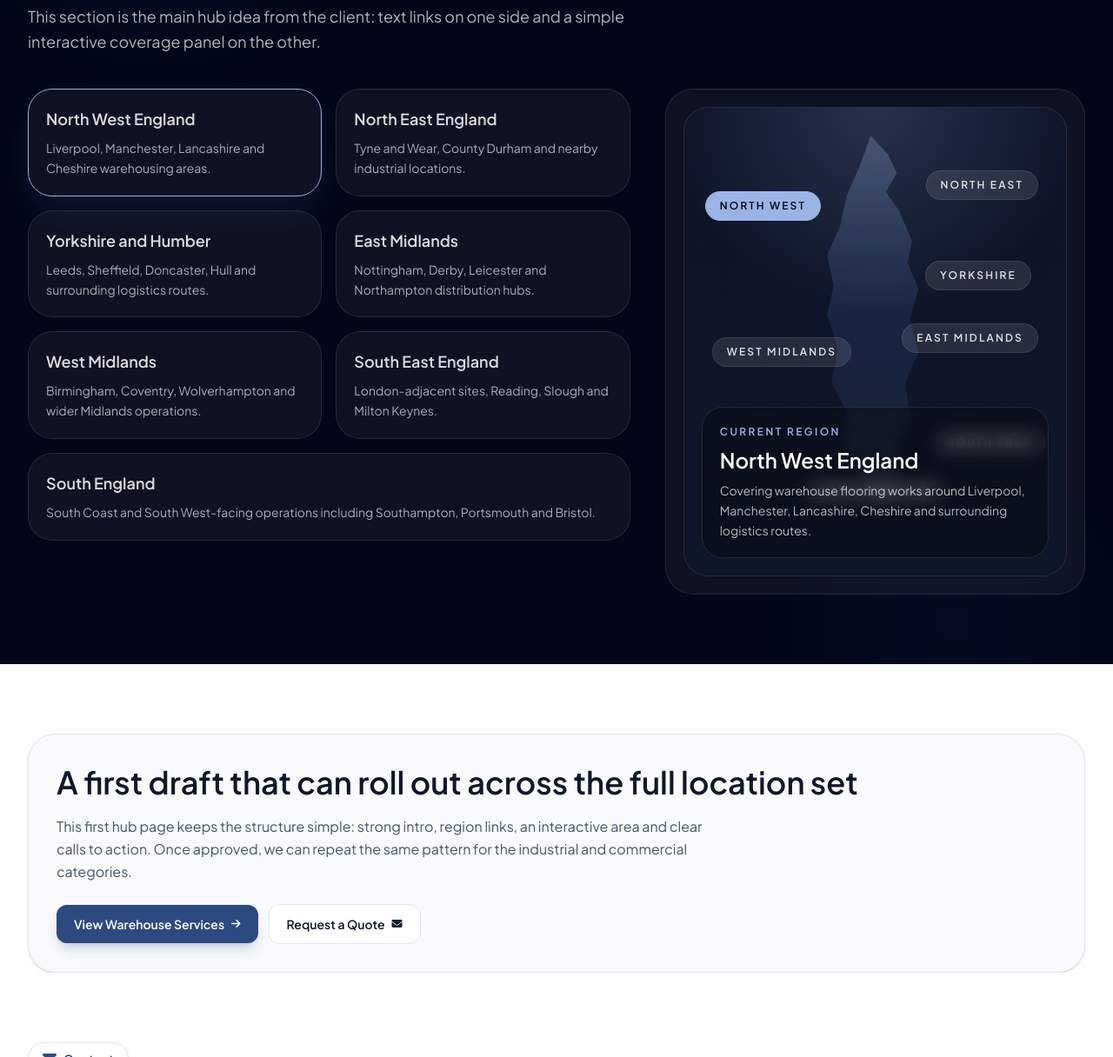
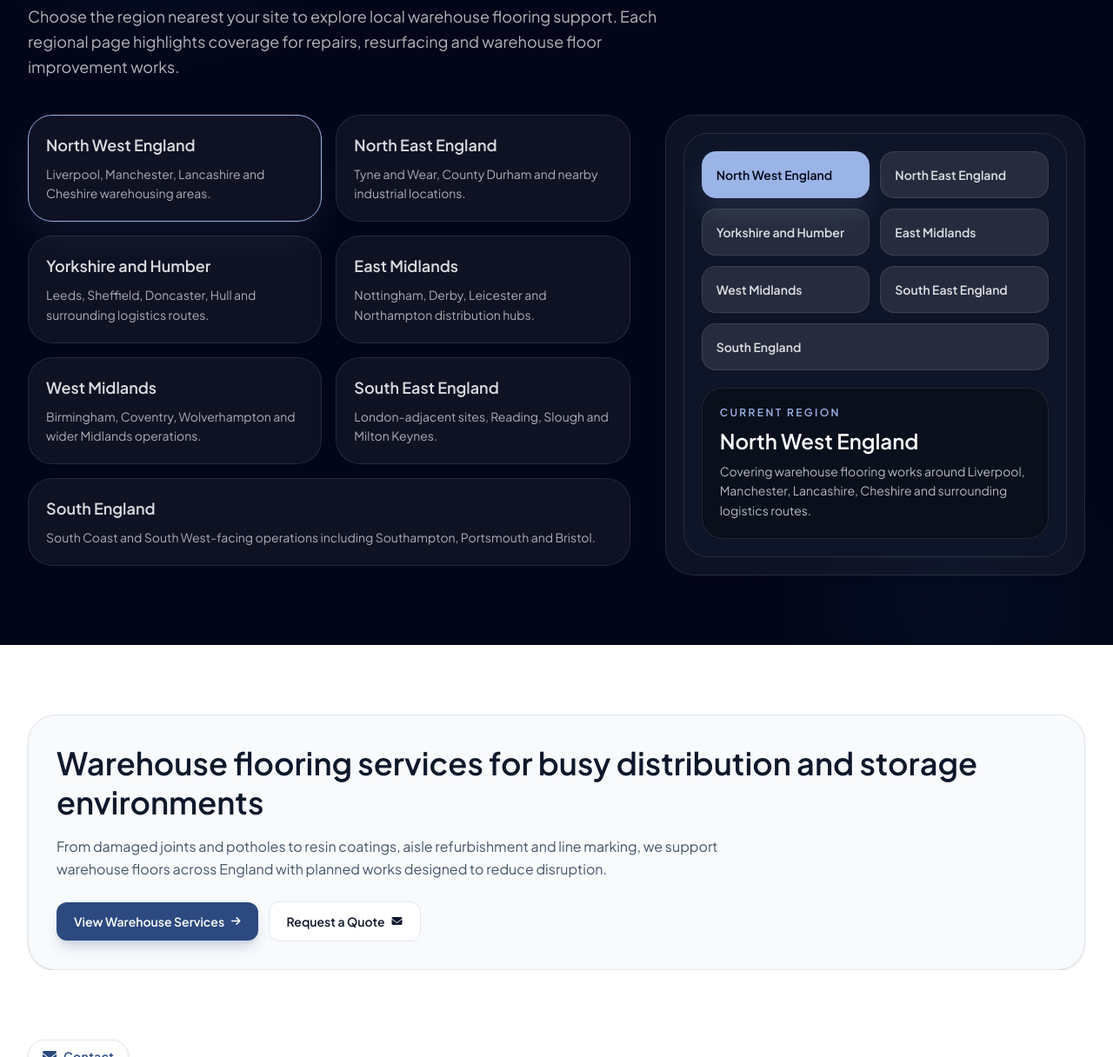
Before and after one commit to talhah-dev/fiverr_gb_flooring, a plain HTML site: page warehouse-flooring/near-me/index.html in a window 1280 px wide. Shown: the part 1039-2255 px from the top of the page at 87% size. Drawn offline with nearby package versions, Linux system fonts and the light colour scheme; a script that the page names is missing.

Commit message:
review added

```diff
--- a/warehouse-flooring/near-me/index.html
+++ b/warehouse-flooring/near-me/index.html
@@ -6,7 +6,7 @@
     <meta http-equiv="X-UA-Compatible" content="IE=edge" />
     <meta name="viewport" content="width=device-width, initial-scale=1.0" />
     <title>Warehouse Flooring Near Me | Industrial Floor Contractors</title>
-    <meta name="description" content="Warehouse flooring location hub for regional coverage across England." />
+    <meta name="description" content="Warehouse flooring services near you across key English regions, including repairs, resurfacing, resin flooring and aisle refurbishment." />
     <meta name="robots" content="index,follow" />
     <meta name="theme-color" content="#2c4a80" />
     <link rel="canonical" href="https://industrialfloorcontractors.co.uk/warehouse-flooring/near-me/" />
@@ -47,10 +47,7 @@
                         <h1
                             class="mt-5 max-w-4xl text-balance text-4xl font-extrabold leading-tight text-white sm:text-5xl md:text-6xl">
                             Warehouse flooring support across key regions in England</h1>
-                        <p class="mt-5 max-w-3xl text-pretty text-base leading-relaxed text-white/85 sm:text-lg">Use
-                            this hub page to guide users into the right regional warehouse flooring page. It combines
-                            text links with a more visual coverage selector, which is the direction the client asked for
-                            first.</p>
+                        <p class="mt-5 max-w-3xl text-pretty text-base leading-relaxed text-white/85 sm:text-lg">We provide warehouse floor repair, refurbishment and resin flooring support across key regions in England. Browse the coverage areas below to find the page nearest your site and learn more about our warehouse flooring services.</p>
                         <div class="mt-8 flex flex-wrap items-center gap-3">
                             <a href="#warehouse-coverage"
                                 class="inline-flex w-full items-center justify-center gap-2 rounded-xl bg-[#2c4a80] px-5 py-3 text-sm font-semibold text-white shadow-lg shadow-black/20 transition hover:-translate-y-0.5 hover:bg-[#244070] md:w-auto">Browse
@@ -62,16 +59,16 @@
                     </div>
                     <div class="mt-10 grid gap-4 md:grid-cols-3">
                         <div class="rounded-3xl border border-white/10 bg-white/10 p-5 backdrop-blur">
-                            <p class="text-xs font-semibold tracking-[0.2em] text-[#9bb4e6]">COVERAGE</p>
-                            <p class="mt-2 text-2xl font-bold text-white">7 regional pages</p>
+                            <p class="text-xs font-semibold tracking-[0.2em] text-[#9bb4e6]">REGIONAL COVERAGE</p>
+                            <p class="mt-2 text-2xl font-bold text-white">Key warehouse regions across England</p>
                         </div>
                         <div class="rounded-3xl border border-white/10 bg-white/10 p-5 backdrop-blur">
-                            <p class="text-xs font-semibold tracking-[0.2em] text-[#9bb4e6]">USE CASE</p>
-                            <p class="mt-2 text-2xl font-bold text-white">Hub before local detail</p>
+                            <p class="text-xs font-semibold tracking-[0.2em] text-[#9bb4e6]">SERVICE FOCUS</p>
+                            <p class="mt-2 text-2xl font-bold text-white">Repairs, resurfacing and resin systems</p>
                         </div>
                         <div class="rounded-3xl border border-white/10 bg-white/10 p-5 backdrop-blur">
-                            <p class="text-xs font-semibold tracking-[0.2em] text-[#9bb4e6]">FUTURE READY</p>
-                            <p class="mt-2 text-2xl font-bold text-white">Repeatable for other categories</p>
+                            <p class="text-xs font-semibold tracking-[0.2em] text-[#9bb4e6]">PLANNED WORKS</p>
+                            <p class="mt-2 text-2xl font-bold text-white">Solutions arranged around live operations</p>
                         </div>
                     </div>
                 </div>
@@ -87,12 +84,11 @@
                     <div
                         class="inline-flex items-center gap-2 rounded-full border border-white/10 bg-white/5 px-4 py-2 text-[#9bb4e6] backdrop-blur">
                         <i class="fa-solid fa-location-crosshairs"></i><span
-                            class="text-sm font-semibold tracking-wide">Region Selector</span></div>
+                            class="text-sm font-semibold tracking-wide">Region Selector</span>
+                    </div>
                     <h2 class="mt-4 text-3xl font-semibold leading-tight text-white sm:text-4xl">Use the coverage map or
                         text links to choose a region</h2>
-                    <p class="mt-3 max-w-3xl text-base leading-relaxed text-white/70 sm:text-lg">This section is the
-                        main hub idea from the client: text links on one side and a simple interactive coverage panel on
-                        the other.</p>
+                    <p class="mt-3 max-w-3xl text-base leading-relaxed text-white/70 sm:text-lg">Choose the region nearest your site to explore local warehouse flooring support. Each regional page highlights coverage for repairs, resurfacing and warehouse floor improvement works.</p>
                 </div>
                 <div class="mt-10 grid gap-10 lg:grid-cols-12">
                     <div class="lg:col-span-7">
@@ -143,40 +139,39 @@
                     </div>
                     <div class="lg:col-span-5">
                         <div class="rounded-[2rem] border border-white/10 bg-white/5 p-5 backdrop-blur">
-                            <div
-                                class="relative md:h-[540px] h-[330px] overflow-hidden rounded-[1.75rem] border border-white/10 bg-slate-900/80">
-                                <div
-                                    class="absolute inset-0 bg-[radial-gradient(circle_at_top,_rgba(155,180,230,0.18),_transparent_40%),linear-gradient(180deg,_rgba(15,23,42,0.25),_rgba(15,23,42,0.8))]">
+                            <div class="rounded-[1.75rem] border border-white/10 bg-slate-900/80 p-5">
+                                <div class="grid gap-3 sm:grid-cols-2">
+                                    <a href="/warehouse-flooring/north-west-england/" data-region-marker="north-west-england"
+                                        class="rounded-2xl border border-white/10 bg-white/10 px-4 py-4 text-sm font-semibold text-white/85 transition hover:bg-white/15">
+                                        North West England
+                                    </a>
+                                    <a href="/warehouse-flooring/north-east-england/" data-region-marker="north-east-england"
+                                        class="rounded-2xl border border-white/10 bg-white/10 px-4 py-4 text-sm font-semibold text-white/85 transition hover:bg-white/15">
+                                        North East England
+                                    </a>
+                                    <a href="/warehouse-flooring/yorkshire-and-humber/" data-region-marker="yorkshire-and-humber"
+                                        class="rounded-2xl border border-white/10 bg-white/10 px-4 py-4 text-sm font-semibold text-white/85 transition hover:bg-white/15">
+                                        Yorkshire and Humber
+                                    </a>
+                                    <a href="/warehouse-flooring/east-midlands/" data-region-marker="east-midlands"
+                                        class="rounded-2xl border border-white/10 bg-white/10 px-4 py-4 text-sm font-semibold text-white/85 transition hover:bg-white/15">
+                                        East Midlands
+                                    </a>
+                                    <a href="/warehouse-flooring/west-midlands/" data-region-marker="west-midlands"
+                                        class="rounded-2xl border border-white/10 bg-white/10 px-4 py-4 text-sm font-semibold text-white/85 transition hover:bg-white/15">
+                                        West Midlands
+                                    </a>
+                                    <a href="/warehouse-flooring/south-east-england/" data-region-marker="south-east-england"
+                                        class="rounded-2xl border border-white/10 bg-white/10 px-4 py-4 text-sm font-semibold text-white/85 transition hover:bg-white/15">
+                                        South East England
+                                    </a>
+                                    <a href="/warehouse-flooring/south-england/" data-region-marker="south-england"
+                                        class="rounded-2xl border border-white/10 bg-white/10 px-4 py-4 text-sm font-semibold text-white/85 transition hover:bg-white/15 sm:col-span-2">
+                                        South England
+                                    </a>
                                 </div>
-                                <div
-                                    class="coverage-silhouette absolute left-1/2 top-8 h-[430px] w-[250px] -translate-x-1/2 rounded-[2rem] border border-white/10 bg-gradient-to-b from-[#9bb4e6]/30 via-[#2c4a80]/30 to-white/5">
-                                </div>
-                                <a href="/warehouse-flooring/north-east-england/"
-                                    data-region-marker="north-east-england"
-                                    class="absolute right-8 top-[4.5rem] rounded-full border border-white/10 bg-white/10 md:inline-flex hidden px-4 py-2 text-xs font-semibold uppercase tracking-[0.18em] text-white/85 transition hover:bg-white/15">North
-                                    East</a>
-                                <a href="/warehouse-flooring/north-west-england/"
-                                    data-region-marker="north-west-england"
-                                    class="absolute left-6 top-24 rounded-full border border-white/10 bg-white/10 md:inline-flex hidden px-4 py-2 text-xs font-semibold uppercase tracking-[0.18em] text-white/85 transition hover:bg-white/15">North
-                                    West</a>
-                                <a href="/warehouse-flooring/yorkshire-and-humber/"
-                                    data-region-marker="yorkshire-and-humber"
-                                    class="absolute right-10 top-44 rounded-full border border-white/10 bg-white/10 md:inline-flex hidden px-4 py-2 text-xs font-semibold uppercase tracking-[0.18em] text-white/85 transition hover:bg-white/15">Yorkshire</a>
-                                <a href="/warehouse-flooring/east-midlands/" data-region-marker="east-midlands"
-                                    class="absolute right-8 top-[15.5rem] rounded-full border border-white/10 bg-white/10 md:inline-flex hidden px-4 py-2 text-xs font-semibold uppercase tracking-[0.18em] text-white/85 transition hover:bg-white/15">East
-                                    Midlands</a>
-                                <a href="/warehouse-flooring/west-midlands/" data-region-marker="west-midlands"
-                                    class="absolute left-8 top-[16.5rem] rounded-full border border-white/10 bg-white/10 md:inline-flex hidden px-4 py-2 text-xs font-semibold uppercase tracking-[0.18em] text-white/85 transition hover:bg-white/15">West
-                                    Midlands</a>
-                                <a href="/warehouse-flooring/south-east-england/"
-                                    data-region-marker="south-east-england"
-                                    class="absolute right-6 bottom-[8.5rem] rounded-full border border-white/10 bg-white/10 md:inline-flex hidden px-4 py-2 text-xs font-semibold uppercase tracking-[0.18em] text-white/85 transition hover:bg-white/15">South
-                                    East</a>
-                                <a href="/warehouse-flooring/south-england/" data-region-marker="south-england"
-                                    class="absolute left-1/2 bottom-20 -translate-x-1/2 rounded-full border border-white/10 bg-white/10 md:inline-flex hidden px-4 py-2 text-xs font-semibold uppercase tracking-[0.18em] text-white/85 transition hover:bg-white/15">South
-                                    England</a>
-                                <div
-                                    class="absolute inset-x-5 bottom-5 rounded-[1.5rem] border border-white/10 bg-black/35 p-5 backdrop-blur">
+
+                                <div class="mt-5 rounded-[1.5rem] border border-white/10 bg-black/35 p-5 backdrop-blur">
                                     <p class="text-xs font-semibold tracking-[0.2em] text-[#9bb4e6]">CURRENT REGION</p>
                                     <h3 data-region-title class="mt-2 text-2xl font-semibold text-white">North West
                                         England</h3>
@@ -194,11 +189,8 @@
         <section class="bg-white pt-16 sm:pt-20">
             <div class="mx-auto max-w-7xl px-4 sm:px-6 lg:px-8">
                 <div class="rounded-[2rem] border border-slate-200 bg-slate-50 p-6 shadow-sm sm:p-8">
-                    <h2 class="text-3xl font-semibold leading-tight text-slate-900 sm:text-4xl">A first draft that can
-                        roll out across the full location set</h2>
-                    <p class="mt-4 max-w-3xl text-base leading-relaxed text-slate-600">This first hub page keeps the
-                        structure simple: strong intro, region links, an interactive area and clear calls to action.
-                        Once approved, we can repeat the same pattern for the industrial and commercial categories.</p>
+                    <h2 class="text-3xl font-semibold leading-tight text-slate-900 sm:text-4xl">Warehouse flooring services for busy distribution and storage environments</h2>
+                    <p class="mt-4 max-w-3xl text-base leading-relaxed text-slate-600">From damaged joints and potholes to resin coatings, aisle refurbishment and line marking, we support warehouse floors across England with planned works designed to reduce disruption.</p>
                     <div class="mt-6 flex flex-wrap items-center gap-3">
                         <a href="/warehouse-flooring/"
                             class="inline-flex items-center justify-center gap-2 rounded-xl bg-[#2c4a80] px-5 py-3 text-sm font-semibold text-white shadow-lg shadow-[#2c4a80]/20 transition hover:-translate-y-0.5 hover:bg-[#244070]">View
@@ -251,6 +243,7 @@
                     marker.style.borderColor = active ? "#9bb4e6" : "rgba(255,255,255,0.1)";
                     marker.style.backgroundColor = active ? "#9bb4e6" : "rgba(255,255,255,0.1)";
                     marker.style.color = active ? "#020617" : "rgba(255,255,255,0.85)";
+                    marker.style.boxShadow = active ? "0 16px 30px rgba(155,180,230,0.12)" : "none";
                 });
             };
             cards.forEach((card) => {
```
